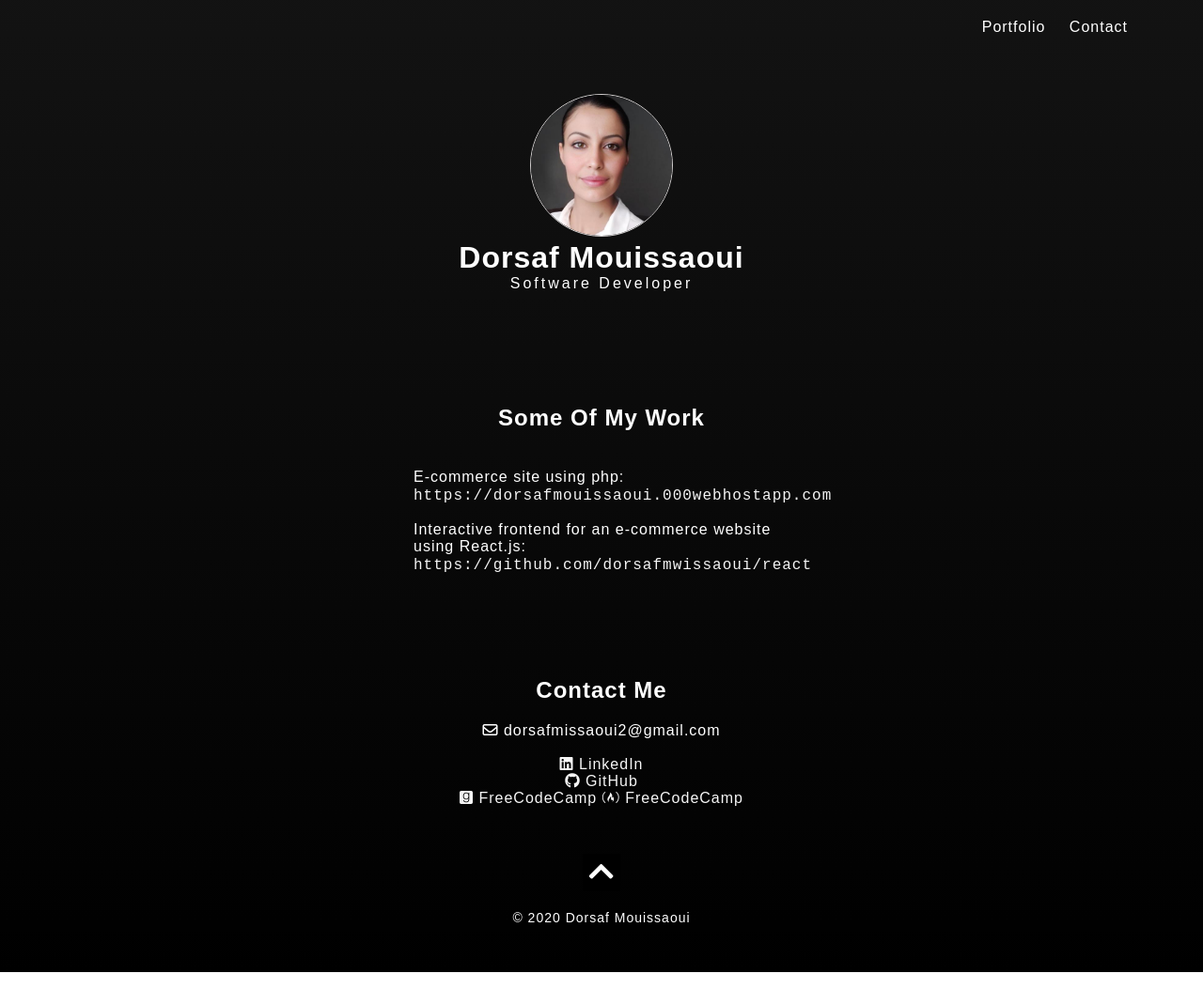
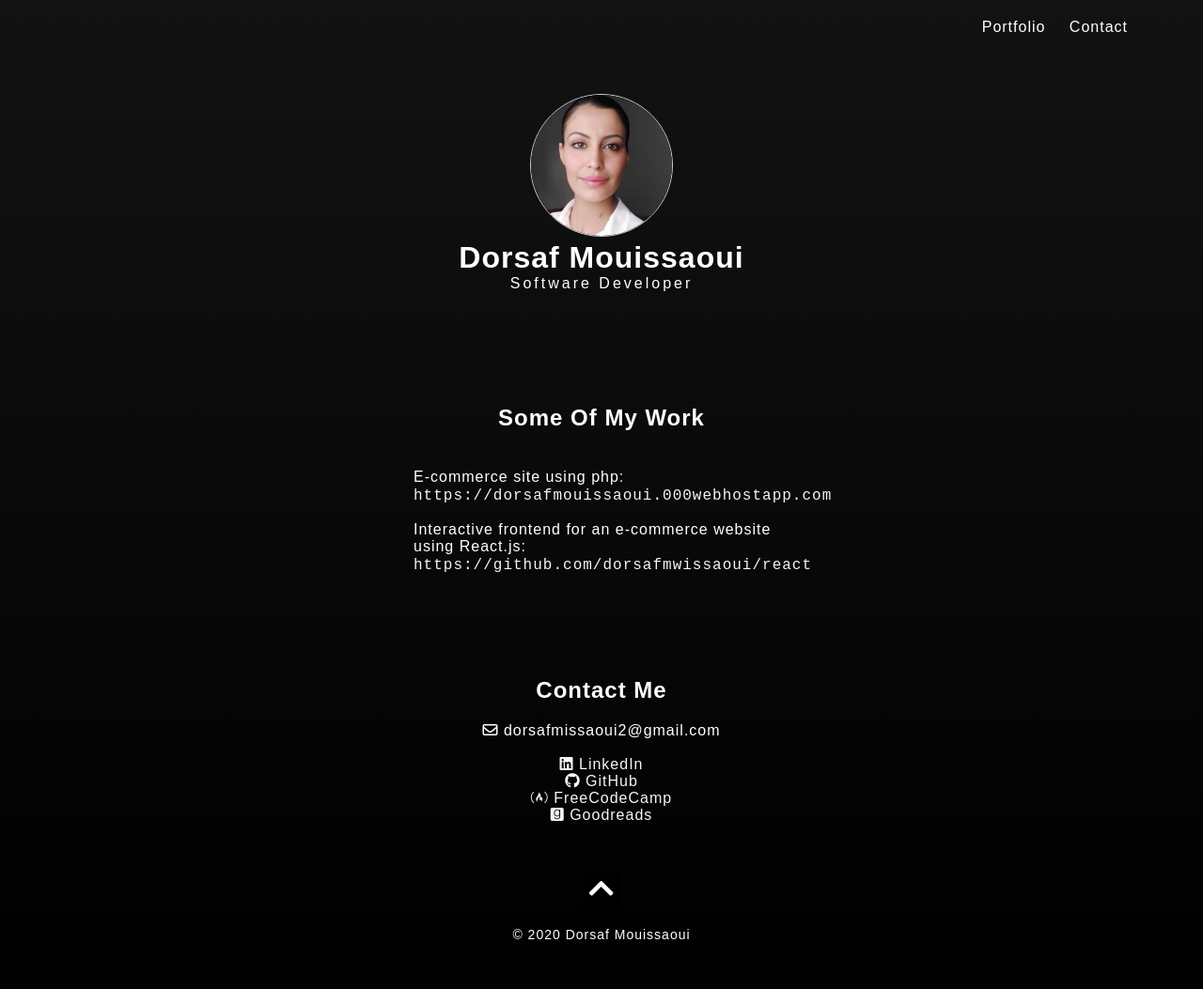
Before and after one commit to dorsafmwissaoui/portfolio, a plain HTML site: page index.html in a window 1280 px wide. Shown: the whole page at 94% size. Drawn offline with Linux system fonts and the light colour scheme.

Commit message:
merge with github repository

```diff
--- a/index.html
+++ b/index.html
@@ -38,8 +38,9 @@
             <p><i class="fa-regular fa-envelope"></i> dorsafmissaoui2@gmail.com</p><br>
             <a href="https://www.linkedin.com/in/dorsaf-mouissaoui-852b811b7"><i class="fab fa-linkedin"></i> LinkedIn</a><br>
             <a href="https://github.com/dorsafmwissaoui"><i class="fab fa-github"></i> GitHub</a><br>
-            <a href="https://www.goodreads.com/user/show/60386975-dorsaf-mouissaoui"><i class="fab fa-goodreads"></i> FreeCodeCamp</a>
-          <a href="https://www.freecodecamp.org/dorsafmouissaoui"><i class="fab fa-free-code-camp"></i> FreeCodeCamp</a>
+          <a href="https://www.freecodecamp.org/dorsafmouissaoui"><i class="fab fa-free-code-camp"></i> FreeCodeCamp </a><br>
+            <a href="https://www.goodreads.com/user/show/60386975-dorsaf-mouissaoui"><i class="fab fa-goodreads"></i> Goodreads</a>
+
 
 
 
```
